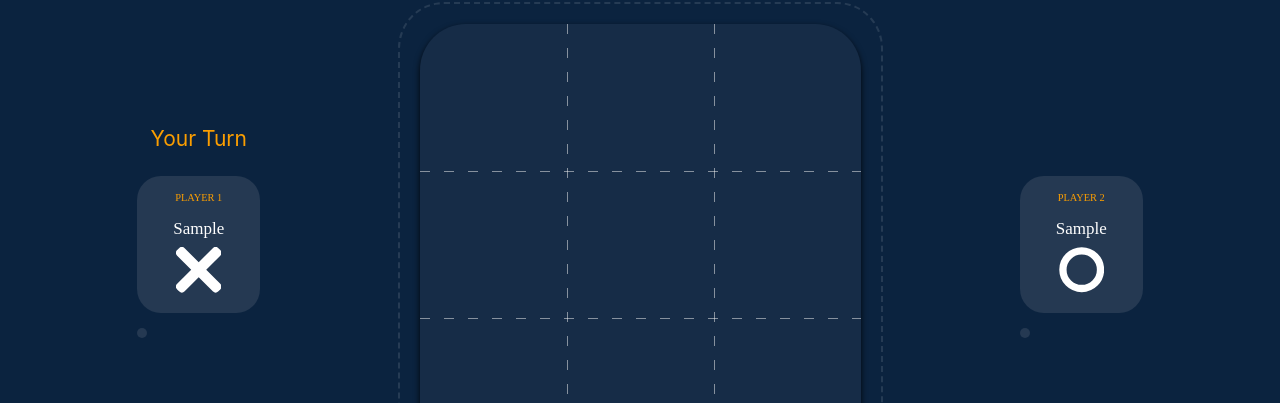
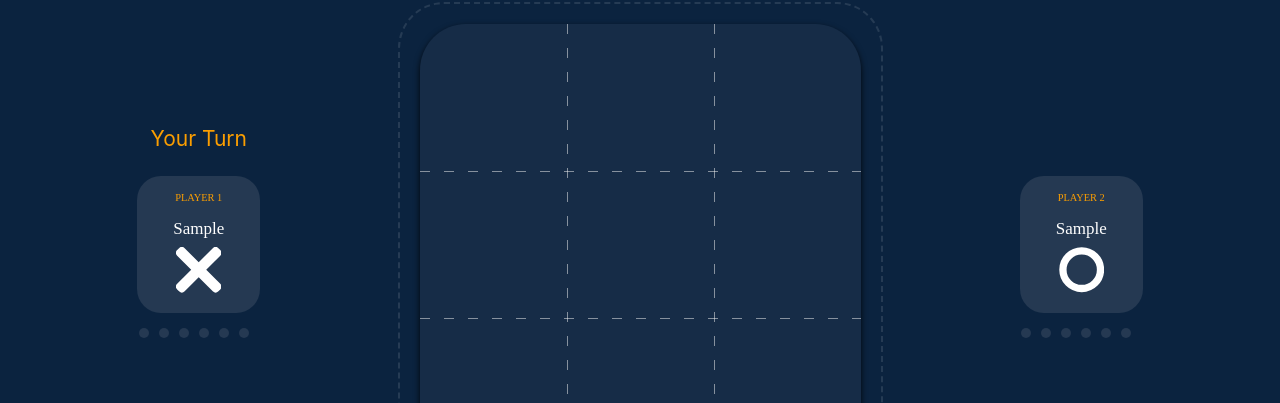
Before and after one commit to prashanthsarma/tic-tac-toe, a React (Create React App) app: page / in a window 1280 px wide. Both pictures are taken after typing "Sample", "Sample" into the empty fields and a click on the button "Continue". Shown: the part 156-559 px from the top of the page. Built offline with nearby package versions, Linux system fonts and the light colour scheme.

Commit message:
For extra players adjusting

```diff
--- a/src/features/game/config.ts
+++ b/src/features/game/config.ts
@@ -2,7 +2,7 @@ export const BoardRows = 3;
 export const BoardColumns = 3;
 export const MinWinCoinsInStreak = 3;
 export const NumOfStreaksToWin = 1;
-export const MaxWins = 1;
+export const MaxWins = 6;
 export const MaxPlayers = 2;
 
 // Used in styles, ideally should use vh or vw to find optimum
--- a/src/features/game/gameService.ts
+++ b/src/features/game/gameService.ts
@@ -50,18 +50,19 @@ export const updateMoveInGame = (state: GameState, move: IMovePosition) => {
         roundStatus = updatePlayerState(playerStates, player);
     }
 
-    if (state.moveCount === BoardColumns * BoardRows) {
-        roundStatus = RoundStatus.Draw;
-    }
-
     if(roundStatus === RoundStatus.Win && playerStates[player].wins >= MaxWins) {
         state.gameStatus = GameStatus.End;
+    }
+    if (state.moveCount === BoardColumns * BoardRows
+        && state.gameStatus !== GameStatus.End) {
+        roundStatus = RoundStatus.Draw;
     }
     state.roundStatus = roundStatus;
     if(roundStatus === RoundStatus.Continue) {
         // Dont modify current player if won or draw
         state.currentPlayer = (state.currentPlayer % MaxPlayers) + 1;
     }
+
     return state;
 }
 
--- a/src/features/game/main/Arena/Arena.module.css
+++ b/src/features/game/main/Arena/Arena.module.css
@@ -1,6 +1,5 @@
 
 .arenaBelowCenter {
-    position: absolute;
     bottom:0px;
 }
 
--- a/src/features/game/main/Arena/index.tsx
+++ b/src/features/game/main/Arena/index.tsx
@@ -8,6 +8,7 @@ import { Player } from '../Player';
 import { CentrePageLayout } from '../../utils/CentrePageLayout';
 import { RoundStatus } from '../../interfaces';
 import { PlayerCoin } from '../../utils/PlayerCoin';
+import { MaxPlayers } from '../../config';
 
 export const Arena = () => {
 
@@ -21,7 +22,7 @@ export const Arena = () => {
     const onMousemove = (e: MouseEvent) => {
       if (cursorRef == null || cursorRef.current == null)
         return;
-      cursorRef.current!.setAttribute("style", "top: " + (e.pageY-9) + "px; left: " + (e.pageX + 20) + "px;")
+      cursorRef.current!.setAttribute("style", "top: " + (e.pageY - 9) + "px; left: " + (e.pageX + 20) + "px;")
       if (!cursorUpdate) {
         setCursorUpdate(true);
       }
@@ -46,18 +47,34 @@ export const Arena = () => {
   }, [status, cursorRef, dispatch, cursorUpdate])
 
   const showCursor = status === RoundStatus.Continue && cursorUpdate;
+
+  const oddPlayers = [];
+  const evenPlayers = [];
+  for (let i = 1; i <= MaxPlayers; i = i + 2) {
+    oddPlayers.push(<Player key={`Player${i}`} player={i} />)
+  }
+  for (let i = 2; i <= MaxPlayers; i = i + 2) {
+    evenPlayers.push(<Player key={`Player${i}`} player={i} />)
+  }
+
+
+
   return (
-    <CentrePageLayout isCustomCursor>
+    <>
+      <CentrePageLayout isCustomCursor>
         <div ref={cursorRef} className={`${styles.cursor} ${showCursor ? '' : 'none'}`}>
           <PlayerCoin player={player} />
         </div>
-
-        <Player player={1} />
+        <div>
+          {oddPlayers}
+        </div>
         <CentralPlaceholder>
           <Board />
         </CentralPlaceholder>
-        <Player player={2} />
-      {/* <div className={styles.arenaBelowCenter}>another div here</div> */}
-    </CentrePageLayout>
+        <div>
+          {evenPlayers}
+        </div>
+      </CentrePageLayout>
+    </>
   );
 }
--- a/src/features/game/main/Coin/Coin.module.css
+++ b/src/features/game/main/Coin/Coin.module.css
@@ -15,11 +15,11 @@
   }
 }
 
-.normal path {
+.normal path, .normal text {
   fill: var(--primary-fg);
 }
 
-.win path {
+.win path, .win text {
   animation: color 0.3s alternate-reverse infinite;
   /* fill: var(--secondary-fg); */
 }
--- a/src/features/game/main/Player/Player.module.css
+++ b/src/features/game/main/Player/Player.module.css
@@ -2,6 +2,7 @@
   position: relative;
   height: 137px;
   width: 123px;
+  margin: 40px
 }
 
 .detailFontStyle {
@@ -12,7 +13,7 @@
   position: absolute;
   display: flex;
   width: 123px;
-  justify-content: space-between;
+  justify-content: center;
   bottom: -25px;
   left: 0px;
   height: 10px;
--- a/src/features/game/utils/PlayerCoin/index.tsx
+++ b/src/features/game/utils/PlayerCoin/index.tsx
@@ -1,7 +1,6 @@
 import React, { ReactElement } from 'react';
 import { ReactComponent as CoinX } from './../../../../resources/svgs/coinx.svg'
 import { ReactComponent as CoinO } from './../../../../resources/svgs/coino.svg'
-
 
 const coinMap: { [key in number]: ReactElement } = {
     1: <CoinX />,
@@ -18,7 +17,9 @@ export const PlayerCoin: React.FC<IPlayerCoinProps> = (props) => {
     const { player } = props;
     let playerCoin = coinMap[player]
     if (playerCoin == null && player > 0) {
-        playerCoin = <span>{player}</span>
+        playerCoin = (<svg viewBox="0,0,10,10">
+            <text x="0" y="10" fontSize="14">{String.fromCharCode(62 + player)}</text>
+        </svg>)
     }
     return playerCoin;
 }
--- a/src/features/game/utils/PlayerDetail/PlayerDetail.module.css
+++ b/src/features/game/utils/PlayerDetail/PlayerDetail.module.css
@@ -40,7 +40,7 @@
   stroke: var(--primary-fg);
 }
 
-.playerDetailDiv path {
+.playerDetailDiv path, .playerDetailDiv text {
   fill: var(--primary-fg);
 }
 
--- a/src/features/game/utils/PlayerDetailInput/index.tsx
+++ b/src/features/game/utils/PlayerDetailInput/index.tsx
@@ -18,7 +18,7 @@ export const PlayerDetailInput: React.FC<IPlayerDetailInput> = (props) => {
         name="name"
         required
         minLength={1}
-        maxLength={15}
+        maxLength={25}
         value={playerDetail.name}
         onChange={setPlayerDetail}>
       </input>
```
Also changed, not shown: 1 other file (tests, documents, lock files or other folders).
